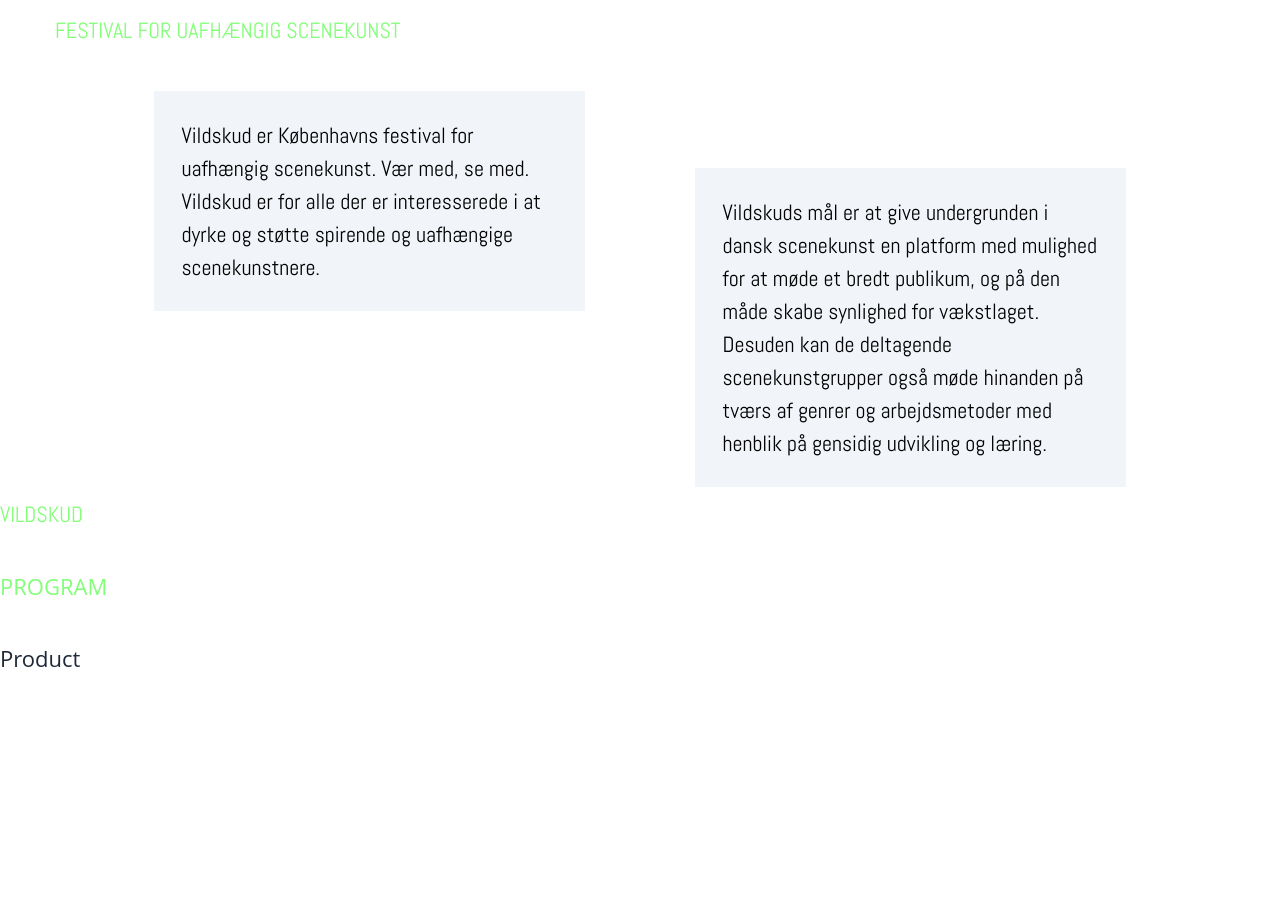
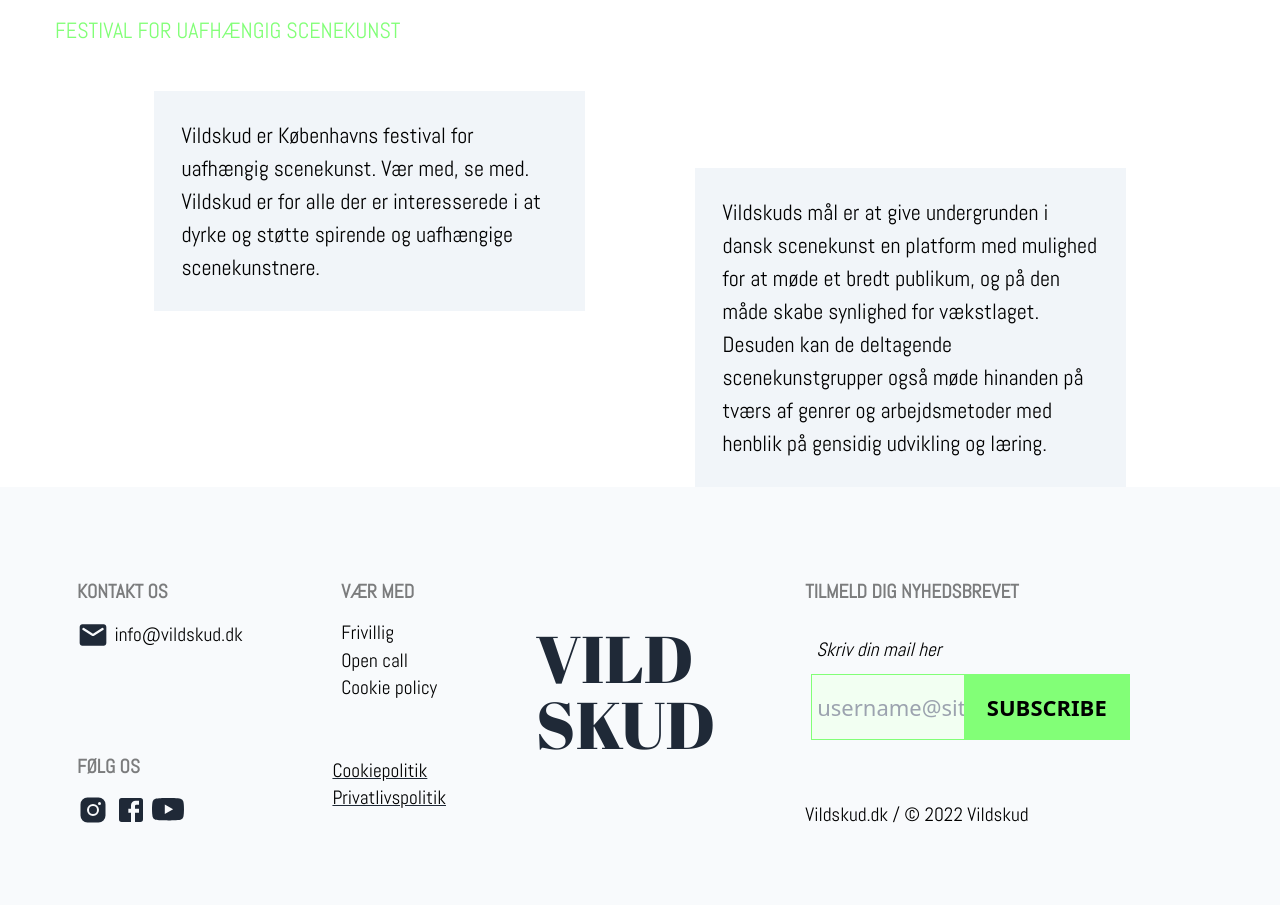
Before and after one commit to Mosholm/vildskud, a website built with Parcel: page src/index.html in a window 1280 px wide. Shown: the part 1472-2377 px from the top of the page. Before the commit the page ends 2147 px from the top, so only its background shows below. Built offline with nearby package versions, Linux system fonts and the light colour scheme; a web font is replaced by a local one.

Commit message:
Merge branch 'footer' analoug

```diff
--- a/src/index.html
+++ b/src/index.html
@@ -216,10 +216,121 @@
       </div>
     </div>
 
-    <h1 href="program.html">vildskud</h1>
+    <!-- <h1 href="program.html">vildskud</h1>
 
     <h2><a href="program.html">Program</a></h2>
-    <a href="product.html">Product</a>
+    <a href="product.html">Product</a> -->
+
+
+    <footer class="footer p-10 md:p-14 bg-slate-50">
+
+      <div class=" flex md:flex-col gap-8 md:gap-16">
+
+        <div>
+          <span class="footer-title"><h3 class="text-black">Kontakt os</h3></span>
+
+          <div class="flex gap-4 items-center  md:gap-1">
+
+            <svg xmlns="http://www.w3.org/2000/svg" xmlns:xlink="http://www.w3.org/1999/xlink" aria-hidden="true"
+              role="img" class="iconify iconify--ic" width="32" height="32" preserveAspectRatio="xMidYMid meet"
+              viewBox="0 0 24 24">
+              <path fill="currentColor"
+                d="M20 4H4c-1.1 0-1.99.9-1.99 2L2 18c0 1.1.9 2 2 2h16c1.1 0 2-.9 2-2V6c0-1.1-.9-2-2-2zm-.4 4.25l-7.07 4.42c-.32.2-.74.2-1.06 0L4.4 8.25a.85.85 0 1 1 .9-1.44L12 11l6.7-4.19a.85.85 0 1 1 .9 1.44z">
+              </path>
+            </svg>
+
+            <a class="link link-hover">
+              <p> info@vildskud.dk</p>
+            </a>
+          </div>
+        </div>
+        <div>
+          <span class="footer-title"><h3 class="text-black">Følg os</h3></span>
+
+          <div class="flex gap-4 items-center md:gap-1">
+            <a class="link link-hover"><svg xmlns="http://www.w3.org/2000/svg" xmlns:xlink="http://www.w3.org/1999/xlink"
+                aria-hidden="true" role="img" class="iconify iconify--ph" width="32" height="32"
+                preserveAspectRatio="xMidYMid meet" viewBox="0 0 256 256">
+                <path fill="currentColor"
+                  d="M160 128a32 32 0 1 1-32-32a32.1 32.1 0 0 1 32 32Zm68-44v88a56 56 0 0 1-56 56H84a56 56 0 0 1-56-56V84a56 56 0 0 1 56-56h88a56 56 0 0 1 56 56Zm-52 44a48 48 0 1 0-48 48a48 48 0 0 0 48-48Zm16-52a12 12 0 1 0-12 12a12 12 0 0 0 12-12Z">
+                </path>
+              </svg></a>
+            <a class="link link-hover"><svg xmlns="http://www.w3.org/2000/svg" xmlns:xlink="http://www.w3.org/1999/xlink"
+                aria-hidden="true" role="img" class="iconify iconify--mdi" width="32" height="32"
+                preserveAspectRatio="xMidYMid meet" viewBox="0 0 24 24">
+                <path
+                  d="M5 3h14a2 2 0 0 1 2 2v14a2 2 0 0 1-2 2H5a2 2 0 0 1-2-2V5a2 2 0 0 1 2-2m13 2h-2.5A3.5 3.5 0 0 0 12 8.5V11h-2v3h2v7h3v-7h3v-3h-3V9a1 1 0 0 1 1-1h2V5z"
+                  fill="currentColor"></path>
+              </svg></a>
+            <a class="link link-hover"><svg xmlns="http://www.w3.org/2000/svg" xmlns:xlink="http://www.w3.org/1999/xlink"
+                aria-hidden="true" role="img" class="iconify iconify--bi" width="32" height="32"
+                preserveAspectRatio="xMidYMid meet" viewBox="0 0 16 16">
+                <path fill="currentColor"
+                  d="M8.051 1.999h.089c.822.003 4.987.033 6.11.335a2.01 2.01 0 0 1 1.415 1.42c.101.38.172.883.22 1.402l.01.104l.022.26l.008.104c.065.914.073 1.77.074 1.957v.075c-.001.194-.01 1.108-.082 2.06l-.008.105l-.009.104c-.05.572-.124 1.14-.235 1.558a2.007 2.007 0 0 1-1.415 1.42c-1.16.312-5.569.334-6.18.335h-.142c-.309 0-1.587-.006-2.927-.052l-.17-.006l-.087-.004l-.171-.007l-.171-.007c-1.11-.049-2.167-.128-2.654-.26a2.007 2.007 0 0 1-1.415-1.419c-.111-.417-.185-.986-.235-1.558L.09 9.82l-.008-.104A31.4 31.4 0 0 1 0 7.68v-.123c.002-.215.01-.958.064-1.778l.007-.103l.003-.052l.008-.104l.022-.26l.01-.104c.048-.519.119-1.023.22-1.402a2.007 2.007 0 0 1 1.415-1.42c.487-.13 1.544-.21 2.654-.26l.17-.007l.172-.006l.086-.003l.171-.007A99.788 99.788 0 0 1 7.858 2h.193zM6.4 5.209v4.818l4.157-2.408L6.4 5.209z">
+                </path>
+              </svg></a>
+          </div>
+        </div>
+
+      </div>
+
+       <div class=" flex md:flex-col gap-24 md:gap-10 items-center">
+
+        <div>
+          <span class="footer-title"><h3 class="text-black">Vær med</h3></span>
+          <a class="link link-hover">
+            <p>Frivillig</p>
+          </a>
+          <a class="link link-hover">
+            <p>Open call</p>
+          </a>
+          <a class="link link-hover">
+            <p>Cookie policy</p>
+          </a>
+        </div>
+        <div>
+          <a class="link link-hover underline">
+            <p>Cookiepolitik</p>
+          </a>
+          <a class="link link-hover underline">
+            <p>Privatlivspolitik</p>
+          </a>
+        </div>
+      </div>
+
+      <a id="logo" class="invisible text-xs p-0 m-0  md:visible md:text-5xl md:py-11" href="index.html">VILD <br />
+        SKUD</a>
+
+
+
+      <div class="flex flex-col gap-4 md:gap-10 justify-center">
+
+        <div>
+          <span class="footer-title">
+            <h3 class="text-black">Tilmeld dig nyhedsbrevet</h3>
+          </span>
+          <div class="form-control w-80 md:w-60 p-1">
+            <label class="label">
+              <span class="label-text italic">
+                <p>Skriv din mail her</p>
+              </span>
+            </label>
+            <div class="relative">
+              <input type="text" placeholder="username@site.com"
+                class="input input-bordered md:p-1 border-bright-green bg-bright-green-light rounded-none w-full pr-14">
+              <button
+                class="btn absolute top-0 right-0 rounded-none text-black text-base bg-bright-green border-bright-green border py-2 hover:bg-green-400">Subscribe</button>
+            </div>
+          </div>
+        </div>
+
+
+        <p>Vildskud.dk / © 2022 Vildskud</p>
+
+      </div>
+    </footer>
+
+
     <script type="module" src="index.js"></script>
   </body>
 </html>
```
